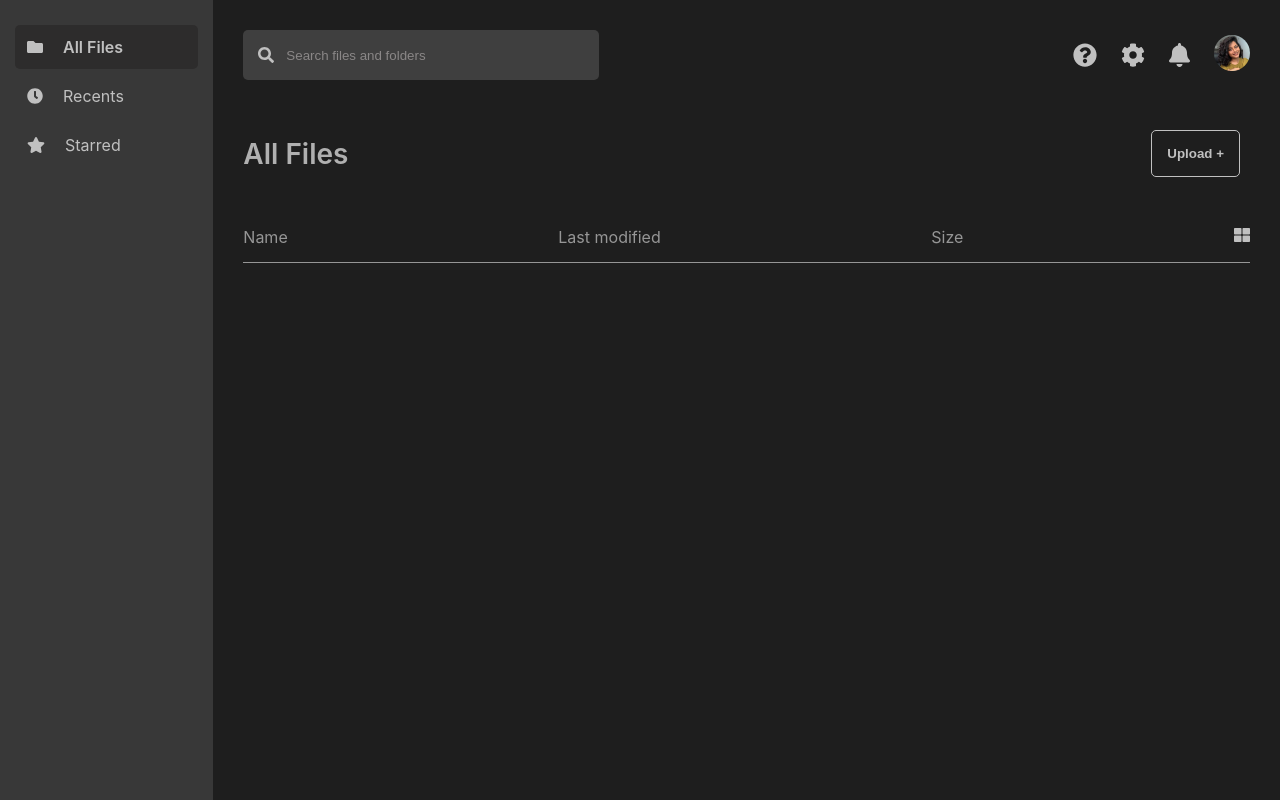
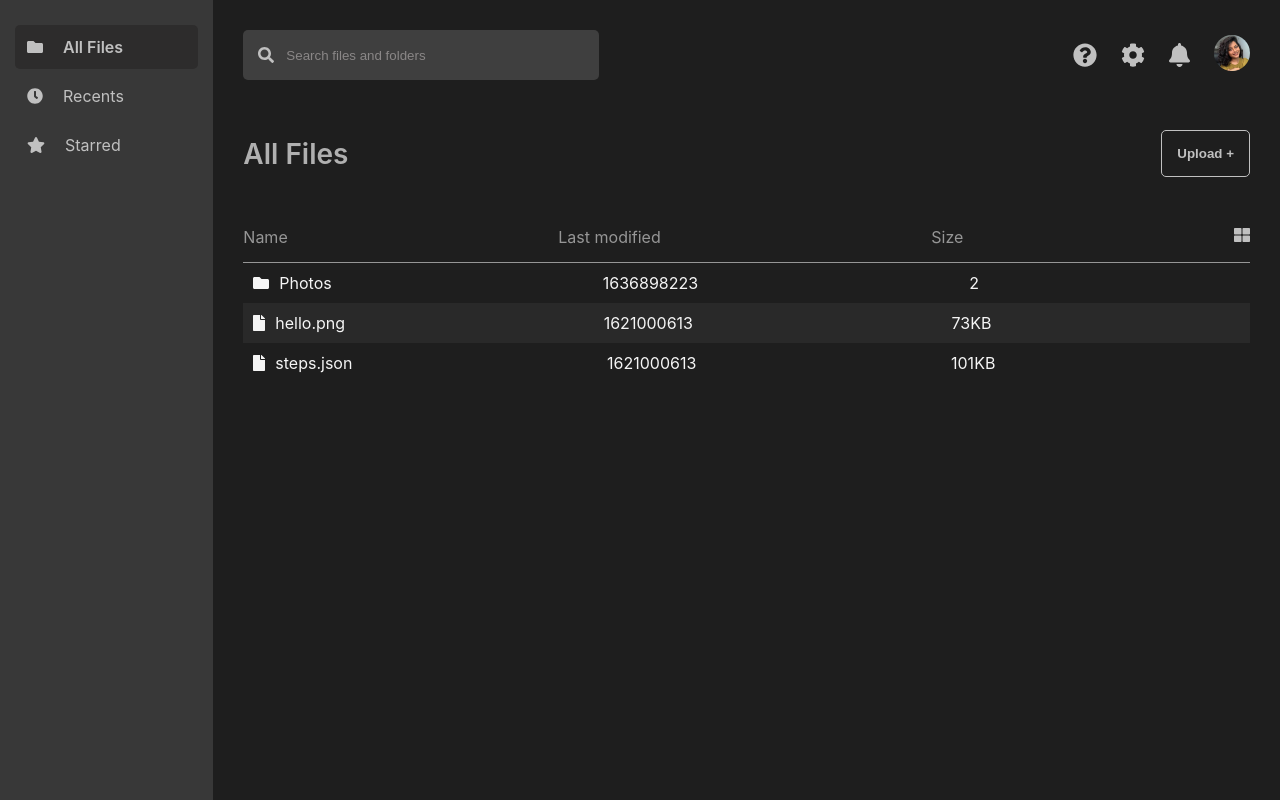
Before and after one commit to Mukundan314/nym-cloud, a React (Create React App) app in the folder client/: page / in a window 1280 px wide. Built offline with nearby package versions, Linux system fonts and the light colour scheme.

Commit message:
feat: add list item for files

```diff
--- a/client/src/app/index.module.css
+++ b/client/src/app/index.module.css
@@ -8,6 +8,7 @@
   --icon: #c0c0c0;
   --sectionHeader-text: #b0b0b0;
   --listView-text: #969696;
+  --listItem-highlighted: #292929;
   --searchBar-background: #3f3f3f;
   --searchBar-placeholder: #8a8787;
   --sidebar-background: #383838;
--- /dev/null
+++ b/client/src/components/ListItem/index.jsx
@@ -0,0 +1,36 @@
+import React from "react";
+import * as styles from "./index.module.css";
+import propTypes from "prop-types";
+import { FontAwesomeIcon } from "@fortawesome/react-fontawesome";
+import { faFolder, faFile } from "@fortawesome/free-solid-svg-icons";
+import classnames from "classnames";
+
+const ListItem = ({ name, date, size, type, idx }) => (
+  <div
+    className={classnames(styles.listItem, {
+      [styles.listItemHighlighted]: idx % 2,
+    })}
+  >
+    <div>
+      {type === "file" ? (
+        <FontAwesomeIcon icon={faFile} className={styles.itemIcon} />
+      ) : (
+        <FontAwesomeIcon icon={faFolder} className={styles.itemIcon} />
+      )}
+      {name}
+    </div>
+    <div>{date}</div>
+    <div>{size}</div>
+    <div />
+  </div>
+);
+
+ListItem.propTypes = {
+  name: propTypes.string.isRequired,
+  date: propTypes.string.isRequired,
+  size: propTypes.string.isRequired,
+  type: propTypes.string.isRequired,
+  idx: propTypes.number.isRequired,
+};
+
+export default ListItem;
--- /dev/null
+++ b/client/src/components/ListItem/index.module.css
@@ -0,0 +1,14 @@
+.listItem {
+  display: flex;
+  justify-content: space-between;
+  padding: 10px 0px;
+  color: var(--text);
+}
+
+.listItemHighlighted {
+  background-color: var(--listItem-highlighted);
+}
+
+.itemIcon {
+  margin: 0px 10px;
+}
--- a/client/src/components/ListView/index.jsx
+++ b/client/src/components/ListView/index.jsx
@@ -1,6 +1,8 @@
 import React from "react";
 import * as styles from "./index.module.css";
+import ListItem from "../ListItem";
 import { fields } from "../../constants/listView";
+import { files } from "../../constants/files";
 import { FontAwesomeIcon } from "@fortawesome/react-fontawesome";
 import { faThLarge } from "@fortawesome/free-solid-svg-icons";
 
@@ -12,6 +14,19 @@ const ListView = () => (
       ))}
       <FontAwesomeIcon icon={faThLarge} className={styles.displayTypeIcon} />
     </div>
+    <div>
+      {files.map((file, idx) => (
+        <div className={styles.listItem}>
+          <ListItem
+            name={file.name}
+            date={file.date}
+            size={file.size}
+            type={file.type}
+            idx={idx}
+          />
+        </div>
+      ))}
+    </div>
   </div>
 );
 
--- a/client/src/components/Upload/index.module.css
+++ b/client/src/components/Upload/index.module.css
@@ -1,7 +1,3 @@
-.upload {
-  margin-right: 10px;
-}
-
 .uploadButton {
   padding: 15px;
   border-radius: 5px;
--- a/client/src/constants/files.js
+++ b/client/src/constants/files.js
@@ -28,6 +28,13 @@ export const files = [
     type: "file",
     hash: "hash",
   },
+  {
+    name: "steps.json",
+    date: 1621000613,
+    size: "101KB",
+    type: "file",
+    hash: "hash",
+  },
 ];
 
 export default { files };
```
